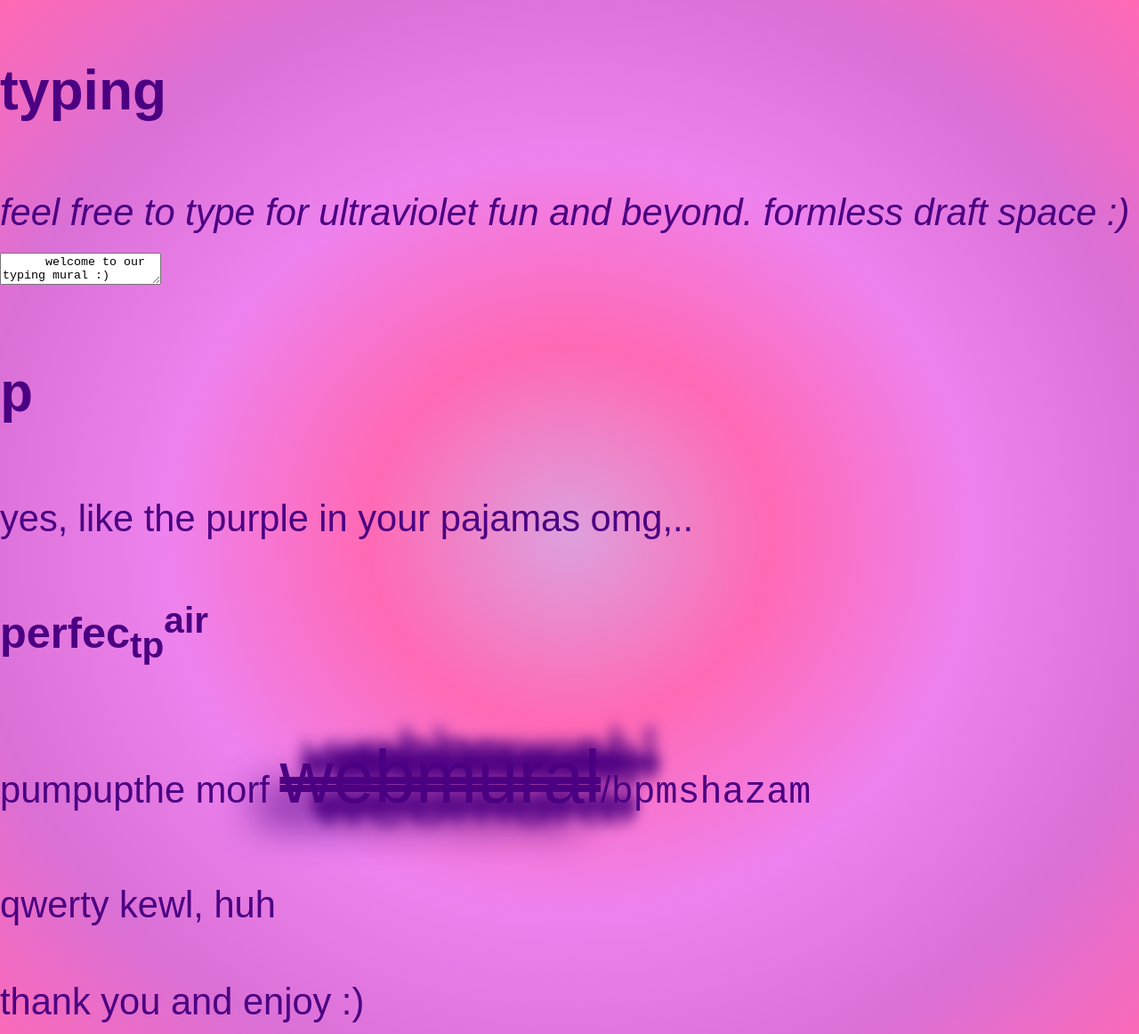
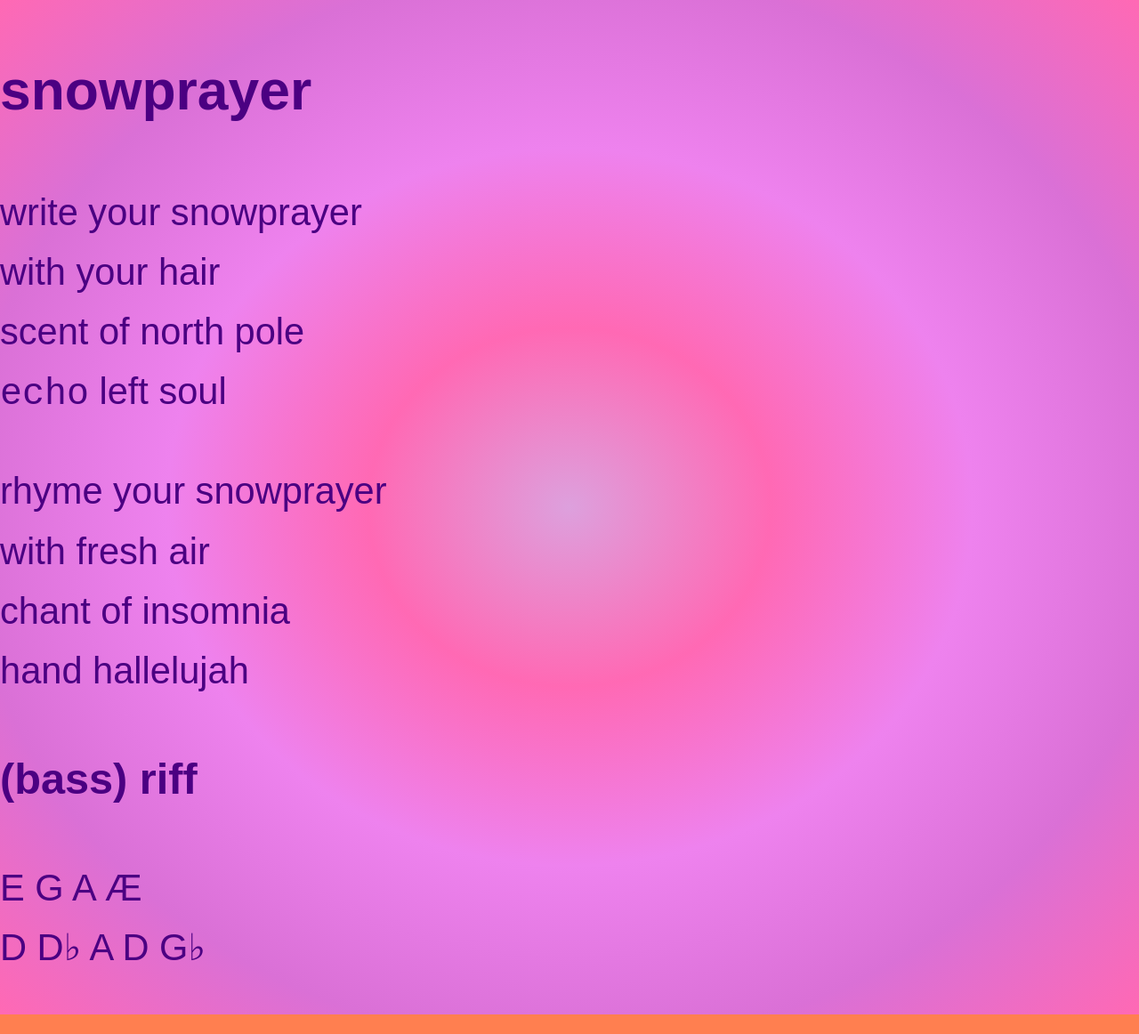
Before and after one commit to vocals/snowprayer, a website: page index.html in a window 1280 px wide. Shown: the top 1162 px of the page at 89% size. After the commit the page ends 1140 px from the top, so only its background shows below. Drawn offline with Linux system fonts and the light colour scheme.

Commit message:
froggy and paste

```diff
--- a/index.html
+++ b/index.html
@@ -1,52 +1,42 @@
 <!DOCTYPE html>
-<html lang="en" id="@">
+<html lang="en">
 <meta charset="utf-8">
 
-<title>typing mural</title>
+<title>snowprayer lyric lab exitlevel</title>
 
 <meta name="viewport" content="width=device-width">
 <meta name="color-scheme" content="dark light">
-<meta name="description" content="personal contenteditable drafty space above violet atmosphere">
+<meta name="description" content="snowprayer where song lyrics and notes emerge from your atmosphere">
 <meta name="theme-color" content="rebeccapurple">
-<meta name="creator" content="💗">
+<meta name="creator" content="❄️">
 
 <link rel="stylesheet" href="hum.css" media="all">
 <link rel="stylesheet" href="hue.css" media=(color)>
-<link rel="alternate" href="#wave">
 
-<link rel href="https://s9a.page/violet">
 <link rel href="https://s9a.page/purple">
 <link rel href="https://p9e.page/purple">
-<link rel href="https://s9a.page/snooze">
 <link rel href="https://webmural.com/snowprayer">
 <link rel href="https://webmural.com/yoisho">
-<link rel href="https://webmural.com/twinsofthenite">
 
 <article>
-  <h1 contenteditable>typing</h1>
-  <label>
-    <em contenteditable>
-      feel free to type for ultraviolet fun and beyond.
-      formless draft space :)
-    </em>
-    <textarea contenteditable>
-      welcome to our typing mural :)
-      an extravaganza of contenteditable HTML elements.
-    </textarea>
-  </label>
-  <aside id="p">
-    <h2 contenteditable>
-      <code>p</code>
-    </h2>
+  <h1 contenteditable>snowprayer</h1>
+  <p contenteditable>
+    write your snowprayer<br>
+    with your hair<br>
+    scent of north pole<br>
+    <kbd>echo</kbd> left soul
+  </p>
+  <p contenteditable>
+    rhyme your snowprayer<br>
+    with fresh air<br>
+    chant of insomnia<br>
+    hand hallelujah
+  </p>
+  <footer>
+    <h3 contenteditable>(bass) riff</h3>
     <p contenteditable>
-      yes, like the purple in your pajamas
-      omg,..
+      E G A Æ<br>
+      D D♭ A D G♭
     </p>
-  </aside>
-  <footer id="goofy">
-    <h3 contenteditable>perfec<sub>tp</sub><sup>air</sup></h3>
-    <p contenteditable>pumpupthe morf <a href="/">webmural</a>/<kbd>bpmshazam</kbd>
-    <p contenteditable>qwerty kewl, huh
-    <p contenteditable>thank you and enjoy :)
   </footer>
 </article>
```
